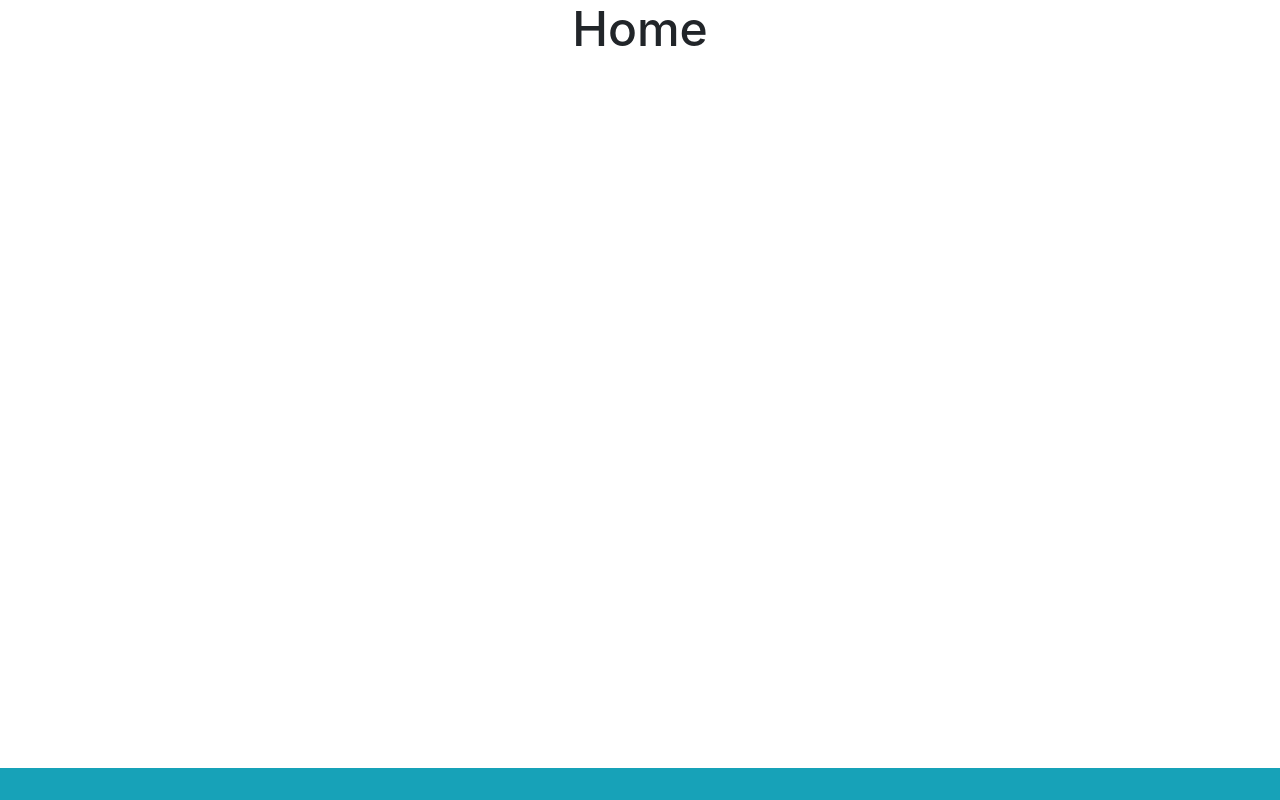
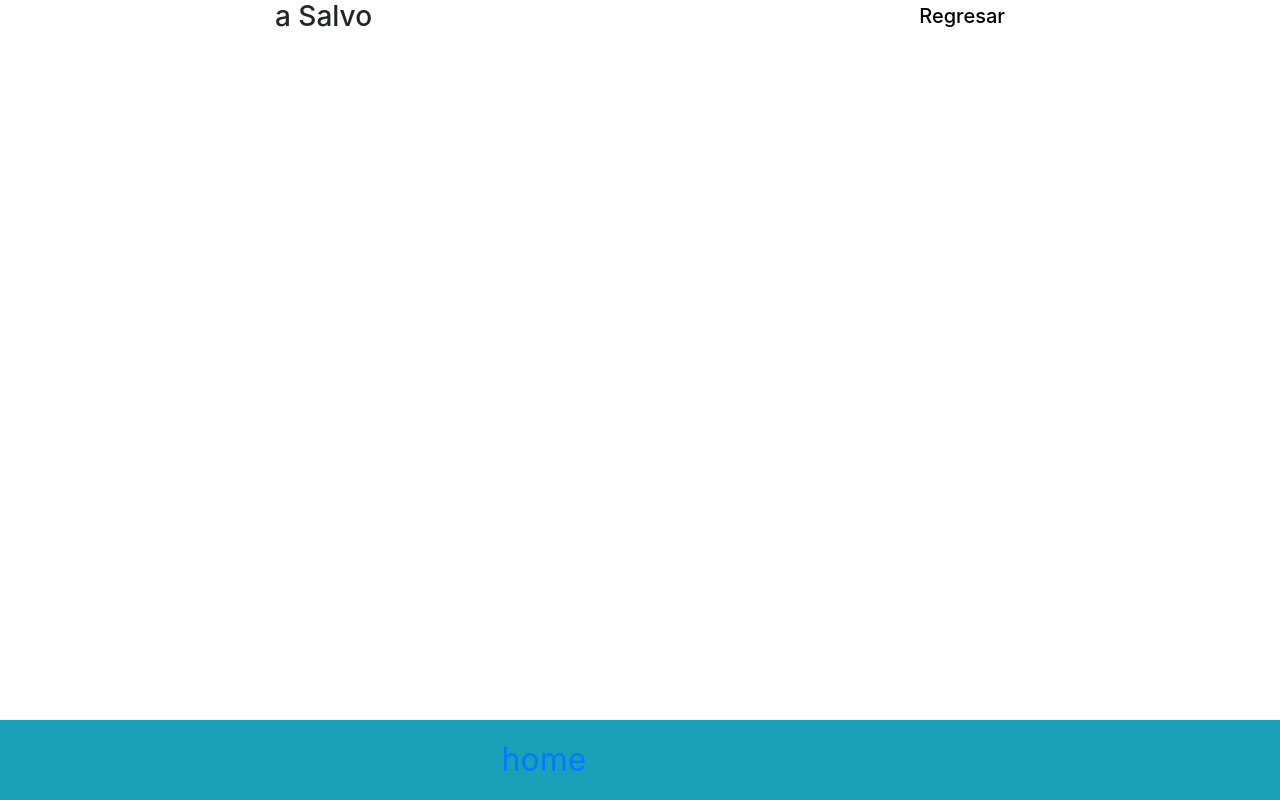
Before and after one commit to marcosmap1998/Platform, a Nuxt app: page /home in a window 1280 px wide. Built offline with nearby package versions, Linux system fonts and the light colour scheme.

Commit message:
Some changes have been added
Some changes have been added

```diff
--- /dev/null
+++ b/components/general/Menubar.vue
@@ -0,0 +1,27 @@
+<template>
+  <div class="general-container">
+    <b-container>
+      <b-row class="justify-content-center">
+        <b-col lg="8" class="d-flex flex-row justify-content-between">
+          <div>
+            <h3>a Salvo</h3>
+          </div>
+          <div class="regresar mt-1">
+            <a href=""><h5>Regresar</h5></a>
+          </div>
+        </b-col>
+      </b-row>
+    </b-container>
+  </div>
+</template>
+
+<style>
+.regresar a {
+  color: #000;
+}
+
+.regresar a:hover {
+  color: #000;
+  text-decoration: none;
+}
+</style>
--- a/components/general/Navbar.vue
+++ b/components/general/Navbar.vue
@@ -4,9 +4,9 @@
       <b-navbar-toggle target="nav-collapse"></b-navbar-toggle>
       <b-collapse id="nav-collapse" is-nav class="justify-content-center">
         <b-navbar-nav>
-          <b-nav-item href="/home" class="mx-3 icono"
-            ><i class="fas fa-home"></i
-          ></b-nav-item>
+          <b-nav-item href="/home" class="mx-3 icono">
+            <nuxt-link to="/home">home<!--<i class="fas fa-home"></i>--></nuxt-link>
+          </b-nav-item>
           <b-nav-item href="#" class="mx-3 icono"
             ><i class="fas fa-phone"></i
           ></b-nav-item>
--- a/layouts/default.vue
+++ b/layouts/default.vue
@@ -1,5 +1,6 @@
 <template>
   <div>
+    <Menu />
     <Nav />
     <Nuxt />
   </div>
@@ -7,10 +8,12 @@
 
 <script>
 import Nav from '@/components/General/Navbar'
+import Menu from '@/components/General/Menubar'
 
 export default {
   components: {
     Nav,
+    Menu,
   },
 }
 </script>
--- a/pages/home.vue
+++ /dev/null
@@ -1,28 +0,0 @@
-<template>
-  <div class="general-container">
-    <b-container>
-      <b-row class="justify-content-center">
-        <b-col lg="8">
-          <div class="text-center">
-            <h1 class="texeto">Home</h1>
-          </div>
-        </b-col>
-      </b-row>
-    </b-container>
-  </div>
-</template>
-
-<script>
-export default {
-  layoutTransition: {
-    name: 'layout',
-    mode: 'out-in',
-  },
-}
-</script>
-
-<style scoped>
-.texeto {
-  font-size: 3rem;
-}
-</style>
--- a/pages/preparate.vue
+++ b/pages/preparate.vue
@@ -2,14 +2,6 @@
   <div class="general-container">
     <b-container>
       <b-row class="justify-content-center">
-        <b-col lg="8" class="d-flex flex-row justify-content-between">
-          <div>
-            <h3>a Salvo</h3>
-          </div>
-          <div class="regresar mt-1">
-            <a href=""><h5>Regresar</h5></a>
-          </div>
-        </b-col>
         <b-col lg="8" class="text-center mt-5">
           <h2>¡Prepárate!</h2>
           <p>
@@ -58,15 +50,6 @@ export default {
 </script>
 
 <style scoped>
-.regresar a {
-  color: #000;
-}
-
-.regresar a:hover {
-  color: #000;
-  text-decoration: none;
-}
-
 .card-tel {
   width: 45%;
   border: 1px solid;
```
